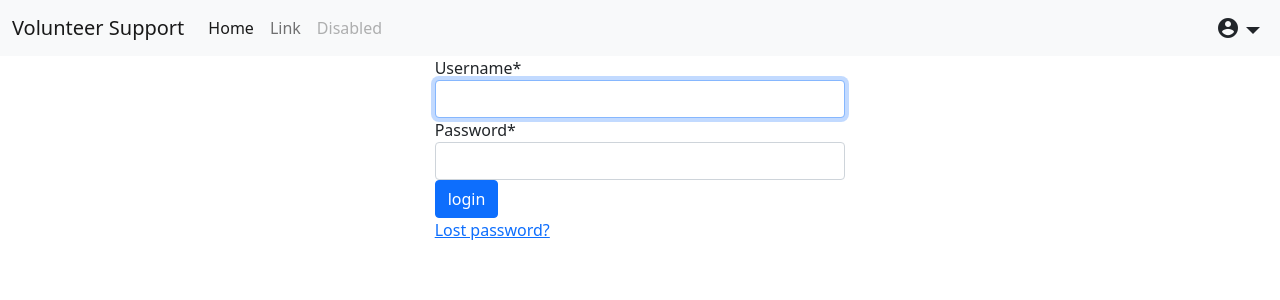
After one commit to volunteer-support-project/helpcharity, a Django app: page /accounts/login/ in a window 1280 px wide. The commit adds this page. Shown: the top 300 px of the page. Run offline with Django 3.2, Linux system fonts and the light colour scheme; some libraries are stand-ins or nearby versions.

Commit message:
add normal forms

```diff
--- a/helpcharity/settings.py
+++ b/helpcharity/settings.py
@@ -39,6 +39,7 @@ INSTALLED_APPS = [
     'django.contrib.sessions',
     'django.contrib.messages',
     'django.contrib.staticfiles',
+    'crispy_forms',
 ]
 
 #This is for static folder there located photos, videos and other media content
@@ -75,7 +76,7 @@ TEMPLATES = [
 
 WSGI_APPLICATION = 'helpcharity.wsgi.application'
 
-
+CRISPY_TEMPLATE_PACK = "bootstrap4"
 # Database
 # https://docs.djangoproject.com/en/3.2/ref/settings/#databases
 
--- a/helpcharity/urls.py
+++ b/helpcharity/urls.py
@@ -20,5 +20,8 @@ from django.conf.urls.static import static
 
 urlpatterns = [
     path('admin/', admin.site.urls),
-    path('main/', include('main.urls')),
+    path('', include('main.urls')),
 ] + static(settings.STATIC_URL, document_root=settings.STATIC_ROOT)
+urlpatterns += [
+    path('accounts/', include('django.contrib.auth.urls')),
+]
--- /dev/null
+++ b/requirements.txt
@@ -0,0 +1,2 @@
+Django~=3.2.7
+django-crispy-forms
--- a/templates/base.html
+++ b/templates/base.html
@@ -4,7 +4,10 @@
     <!-- Required meta tags -->
     <meta charset="utf-8">
     <meta name="viewport" content="width=device-width, initial-scale=1">
-
+    <link rel="stylesheet" href="{{ STATIC_URL }}uni_form/uni-form.css" type="text/css" />
+    <link rel="stylesheet" href="{{ STATIC_URL }}uni_form/default.uni-form.css" type="text/css" />
+    <!-- uni-form JS library, optional -->
+    <script src="{{ STATIC_URL }}uni_form/uni-form.jquery.js" type="text/javascript"></script>
     <!-- Bootstrap CSS -->
     <link href="https://cdn.jsdelivr.net/npm/bootstrap@5.1.1/dist/css/bootstrap.min.css" rel="stylesheet" integrity="sha384-F3w7mX95PdgyTmZZMECAngseQB83DfGTowi0iMjiWaeVhAn4FJkqJByhZMI3AhiU" crossorigin="anonymous">
     <link href="https://fonts.googleapis.com/icon?family=Material+Icons"
@@ -14,12 +17,12 @@
   <body>
       <nav class="navbar navbar-expand-lg navbar-light bg-light">
       <div class="container-fluid">
-        <a class="navbar-brand" href="#">Volunteer Support</a>
+        <a class="navbar-brand" href="/">Volunteer Support</a>
         <button class="navbar-toggler" type="button" data-bs-toggle="collapse" data-bs-target="#navbarSupportedContent" aria-controls="navbarSupportedContent" aria-expanded="false" aria-label="Toggle navigation">
           <span class="navbar-toggler-icon"></span>
         </button>
         <div class="collapse navbar-collapse" id="navbarSupportedContent">
-          <ul class="navbar-nav me-auto mb-2 mb-lg-0">
+          <ul class="navbar-nav me-auto mb-2 mb-lg-0" style="width: 100%">
             <li class="nav-item">
               <a class="nav-link active" aria-current="page" href="#">Home</a>
             </li>
@@ -30,7 +33,8 @@
             <li class="nav-item">
               <a class="nav-link disabled">Disabled</a>
             </li>
-            <li class="dropdown nav-item">
+            <li style="width: 100%"></li>
+            <li class="dropdown nav-item" >
                    <span class="p-2 material-icons dropdown-toggle" id="navbarDropdown" role="button"  data-bs-toggle="dropdown" aria-expanded="false">account_circle</span>
 
                 <ul class="dropdown-menu" aria-labelledby="navbarDropdown">
@@ -41,6 +45,9 @@
               </ul>
 
 
+
+
+
             </li>
           </ul>
 
--- /dev/null
+++ b/templates/registration/login.html
@@ -0,0 +1,39 @@
+{% include 'base.html' %}
+{% load crispy_forms_tags %}
+
+<div class="h-100 row align-items-center">
+    <div class="col-md-4 mx-auto">
+        {% if form.errors %}
+        <p>Your username and password didn't match. Please try again.</p>
+      {% endif %}
+
+      {% if next %}
+        {% if user.is_authenticated %}
+          <p>Your account doesn't have access to this page. To proceed,
+          please login with an account that has access.</p>
+        {% else %}
+          <p>Please login to see this page.</p>
+        {% endif %}
+      {% endif %}
+    <div class="form-group">
+
+          <form method="post" action="{% url 'login' %}">
+
+            {% csrf_token %}
+            {% crispy form %}
+
+            <input type="submit" class="btn btn-primary" value="login" />
+            <input type="hidden" name="next" value="{{ next }}" />
+          </form>
+
+          {# Assumes you setup the password_reset view in your URLconf #}
+          <p><a href="{% url 'password_reset' %}">Lost password?</a></p>
+        </div>
+    </div>
+</div>
+<script>
+  $(function(){
+    $('form.uniForm').uniform();
+  });
+</script>
+{% include 'footer.html' %}
```
Also changed, not shown: templates/index.html (+5 -2 lines). Lines whose indentation alone changed are shown as unchanged.
